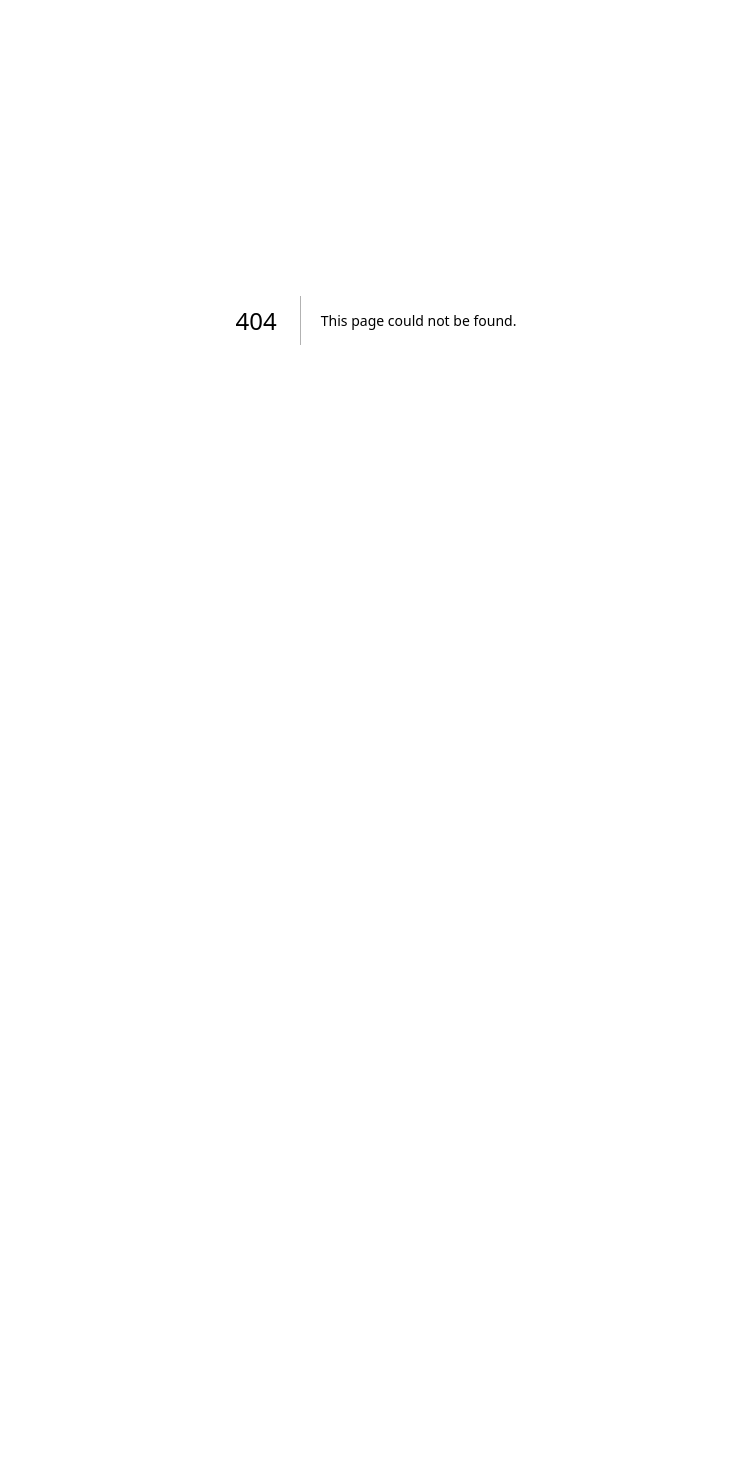
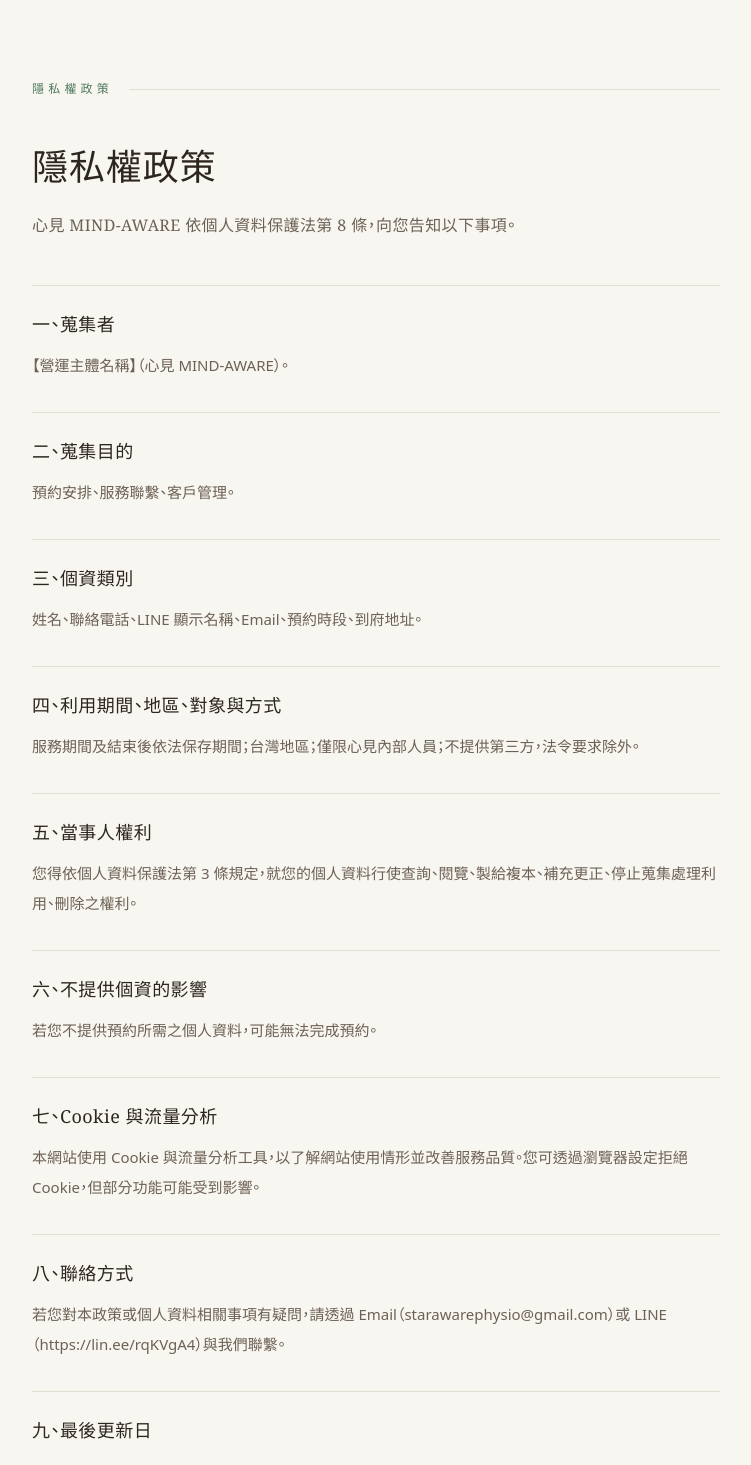
Before and after one commit to starawarephysio-code/mindaware, a Next.js app: page /privacy in a window 1280 px wide. Before the commit this address had no page. Shown: the part 80-1545 px from the top of the page, without its empty margins (264-1015 px from the left). Before the commit the page ends 800 px from the top, so only its background shows below. Built offline with nearby package versions, Linux system fonts and the light colour scheme.

Commit message:
feat(seo): h1 geo keywords, FAQPage schema, privacy page, fact fixes

```diff
--- a/app/layout.js
+++ b/app/layout.js
@@ -6,7 +6,7 @@ export const metadata = {
     template: "%s｜心見 MIND-AWARE",
   },
   description:
-    "心見 MIND-AWARE，台北顱薦椎（Craniosacral）與內臟筋膜放鬆工作室。空間體驗 2,000 元 / 60 分鐘；到府服務 2,500 元 / 60 分鐘，台北市、新北市全區。Upledger 系統，一對一陪伴。",
+    "心見 MIND-AWARE，台北顱薦椎（Craniosacral）與內臟筋膜放鬆工作室，採用 Upledger 系統。大安、北投據點 2,000 元 / 60 分鐘；台北市、新北市到府 2,500 元 / 60 分鐘。全程穿衣、一對一。",
   keywords: ["顱薦椎", "顱薦椎工作", "內臟筋膜放鬆", "台北顱薦椎", "大安顱薦椎", "北投顱薦椎", "到府顱薦椎", "心見", "MIND-AWARE"],
   verification: {
     google: "KwMaJ21AiNIzt0Yr1bpIoFHRAcgfBSzpfcYaER-RIzA",
--- a/app/page.js
+++ b/app/page.js
@@ -10,6 +10,7 @@ import Voices from "@/components/sections/Voices";
 import Contact from "@/components/sections/Contact";
 import Navbar from "@/components/Navbar";
 import Footer from "@/components/Footer";
+import { FAQ_FEATURED } from "@/lib/faqData";
 
 // 首頁 BreadcrumbList（首頁本身）
 const breadcrumbSchema = {
@@ -18,6 +19,18 @@ const breadcrumbSchema = {
   itemListElement: [
     { "@type": "ListItem", position: 1, name: "心見 MIND-AWARE", item: "https://www.mindaware.tw" },
   ],
+};
+
+// 首頁 FAQPage Schema — 取 #faq-preview 顯示的 6 題，文字與畫面逐字一致
+const PREVIEW_FAQS = FAQ_FEATURED.slice(0, 6);
+const faqPreviewSchema = {
+  "@context": "https://schema.org",
+  "@type": "FAQPage",
+  mainEntity: PREVIEW_FAQS.map((item) => ({
+    "@type": "Question",
+    name: item.question,
+    acceptedAnswer: { "@type": "Answer", text: item.answer },
+  })),
 };
 
 // ServiceList Schema — 讓 AI 可以直接引用服務清單
@@ -62,6 +75,7 @@ export default function Home() {
     <>
       <script type="application/ld+json" dangerouslySetInnerHTML={{ __html: JSON.stringify(breadcrumbSchema) }} />
       <script type="application/ld+json" dangerouslySetInnerHTML={{ __html: JSON.stringify(serviceSchema) }} />
+      <script type="application/ld+json" dangerouslySetInnerHTML={{ __html: JSON.stringify(faqPreviewSchema) }} />
       <Navbar />
       <main>
         <Hero />
--- /dev/null
+++ b/app/privacy/page.jsx
@@ -0,0 +1,97 @@
+import Navbar from "@/components/Navbar";
+import Footer from "@/components/Footer";
+
+export const metadata = {
+  title: "隱私權政策｜心見 MIND-AWARE",
+  description:
+    "心見 MIND-AWARE 隱私權政策：依個人資料保護法第 8 條說明蒐集者、目的、類別、利用方式、當事人權利與聯絡方式。",
+  alternates: { canonical: "https://www.mindaware.tw/privacy" },
+  openGraph: {
+    title: "隱私權政策｜心見 MIND-AWARE",
+    description: "心見 MIND-AWARE 隱私權政策，依個資法第 8 條說明。",
+    url: "https://www.mindaware.tw/privacy",
+  },
+};
+
+const SECTIONS = [
+  {
+    no: "一",
+    title: "蒐集者",
+    body: "【營運主體名稱】（心見 MIND-AWARE）。",
+  },
+  {
+    no: "二",
+    title: "蒐集目的",
+    body: "預約安排、服務聯繫、客戶管理。",
+  },
+  {
+    no: "三",
+    title: "個資類別",
+    body: "姓名、聯絡電話、LINE 顯示名稱、Email、預約時段、到府地址。",
+  },
+  {
+    no: "四",
+    title: "利用期間、地區、對象與方式",
+    body: "服務期間及結束後依法保存期間；台灣地區；僅限心見內部人員；不提供第三方，法令要求除外。",
+  },
+  {
+    no: "五",
+    title: "當事人權利",
+    body: "您得依個人資料保護法第 3 條規定，就您的個人資料行使查詢、閱覽、製給複本、補充更正、停止蒐集處理利用、刪除之權利。",
+  },
+  {
+    no: "六",
+    title: "不提供個資的影響",
+    body: "若您不提供預約所需之個人資料，可能無法完成預約。",
+  },
+  {
+    no: "七",
+    title: "Cookie 與流量分析",
+    body: "本網站使用 Cookie 與流量分析工具，以了解網站使用情形並改善服務品質。您可透過瀏覽器設定拒絕 Cookie，但部分功能可能受到影響。",
+  },
+  {
+    no: "八",
+    title: "聯絡方式",
+    body: "若您對本政策或個人資料相關事項有疑問，請透過 Email（starawarephysio@gmail.com）或 LINE（https://lin.ee/rqKVgA4）與我們聯繫。",
+  },
+  {
+    no: "九",
+    title: "最後更新日",
+    body: "2026-09-27。",
+  },
+];
+
+export default function PrivacyPage() {
+  return (
+    <>
+      <Navbar />
+      <section className="pt-32 md:pt-40 pb-24 md:pb-32 min-h-screen bg-[hsl(38,33%,96%)]">
+        <div className="mx-auto max-w-3xl px-6 lg:px-10">
+          <div className="flex items-center gap-4 mb-10">
+            <span className="section-label">隱私權政策</span>
+            <span className="h-px flex-1 bg-[hsl(36,25%,86%)]" />
+          </div>
+          <h1 className="heading-serif text-2xl md:text-4xl leading-relaxed text-[hsl(30,18%,15%)]">
+            隱私權政策
+          </h1>
+          <p className="mt-4 font-heading text-base font-light text-[hsl(30,12%,38%)] tracking-wide">
+            心見 MIND-AWARE 依個人資料保護法第 8 條，向您告知以下事項。
+          </p>
+          <div className="mt-12 space-y-8">
+            {SECTIONS.map((s) => (
+              <div key={s.no} className="border-t border-[hsl(36,25%,86%)] pt-6">
+                <h2 className="font-heading text-lg font-medium text-[hsl(30,18%,15%)] tracking-wide">
+                  {s.no}、{s.title}
+                </h2>
+                <p className="mt-3 text-[15px] leading-loose text-[hsl(30,12%,38%)] font-light">
+                  {s.body}
+                </p>
+              </div>
+            ))}
+          </div>
+        </div>
+      </section>
+      <Footer />
+    </>
+  );
+}
--- a/app/sitemap.js
+++ b/app/sitemap.js
@@ -15,5 +15,6 @@ export default function sitemap() {
     { url: "https://www.mindaware.tw/journal", lastModified: new Date(), changeFrequency: "weekly", priority: 0.8 },
     ...journalUrls,
     { url: "https://www.mindaware.tw/partnerships", lastModified: new Date(), changeFrequency: "yearly", priority: 0.5 },
+    { url: "https://www.mindaware.tw/privacy", lastModified: new Date("2026-09-27"), changeFrequency: "yearly", priority: 0.3 },
   ];
 }
--- a/components/Footer.js
+++ b/components/Footer.js
@@ -36,7 +36,10 @@ export default function Footer() {
 
         <div className="mt-12 pt-8 border-t border-white/15 flex flex-col sm:flex-row sm:justify-between gap-3 text-xs text-white/45">
           <p>© 2026 心見 MIND-AWARE · All Rights Reserved</p>
-          <p className="tracking-wider">starawarephysio@gmail.com</p>
+          <div className="flex items-center gap-4">
+            <a href="/privacy" className="hover:text-white transition-colors">隱私權政策</a>
+            <p className="tracking-wider">starawarephysio@gmail.com</p>
+          </div>
         </div>
       </div>
     </footer>
--- a/components/sections/Hero.js
+++ b/components/sections/Hero.js
@@ -11,8 +11,8 @@ export default function Hero() {
       <div className="mx-auto max-w-6xl px-6 lg:px-10">
         <div className="grid lg:grid-cols-12 gap-10 lg:gap-16 items-center">
           <div className="lg:col-span-6 order-2 lg:order-1">
-            <p className="section-label mb-6">心見 · MIND-AWARE</p>
             <h1 className="heading-serif text-3xl sm:text-4xl md:text-5xl leading-[1.4] text-[hsl(30,18%,15%)]">
+              <span className="section-label block mb-4 text-xs tracking-[0.3em]">台北顱薦椎 × 內臟筋膜放鬆｜大安 · 北投 · 到府</span>
               在靜謐中，<br />重拾身體的節奏
             </h1>
             <p className="mt-6 font-heading text-lg md:text-xl font-light text-[hsl(30,12%,38%)] tracking-wide">
```
